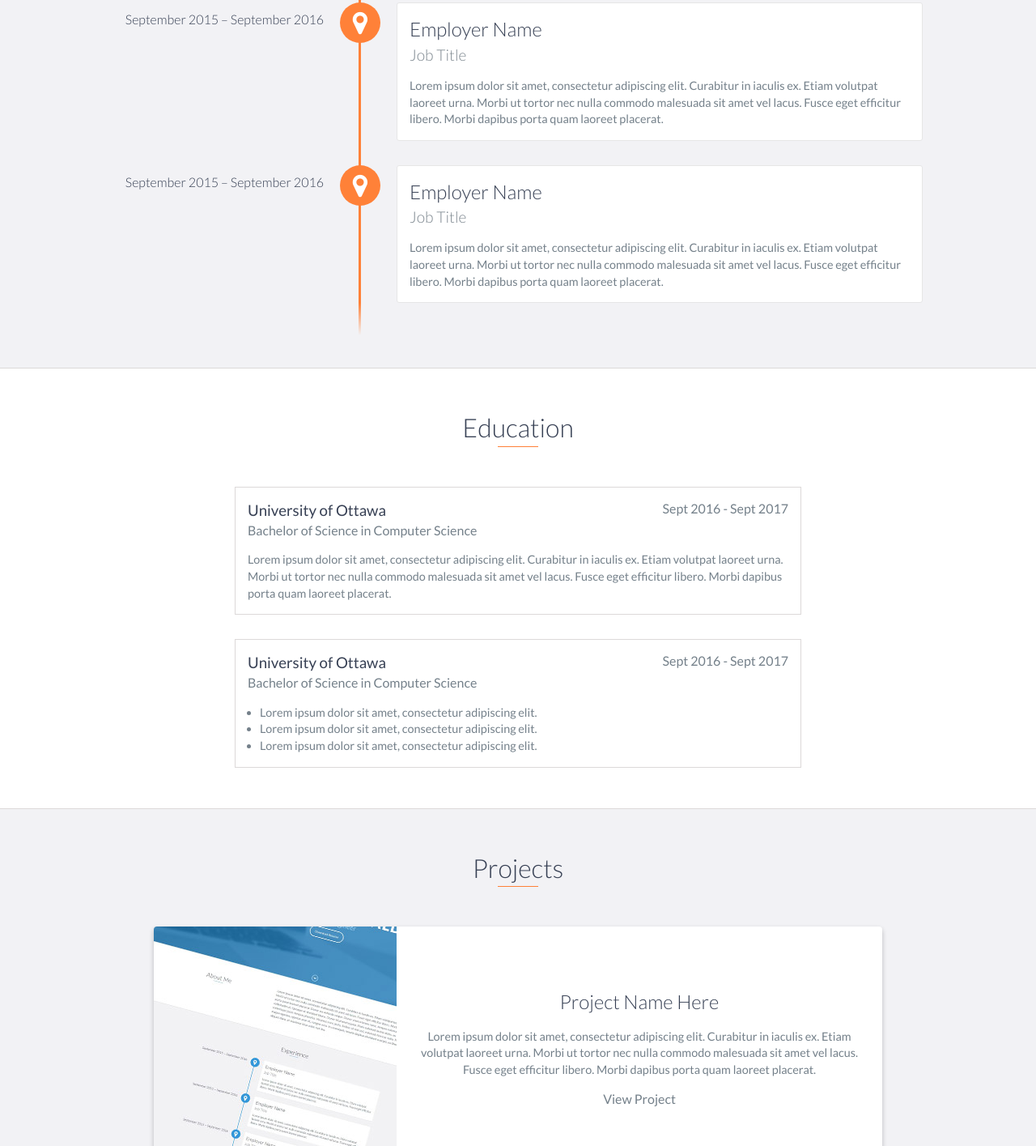
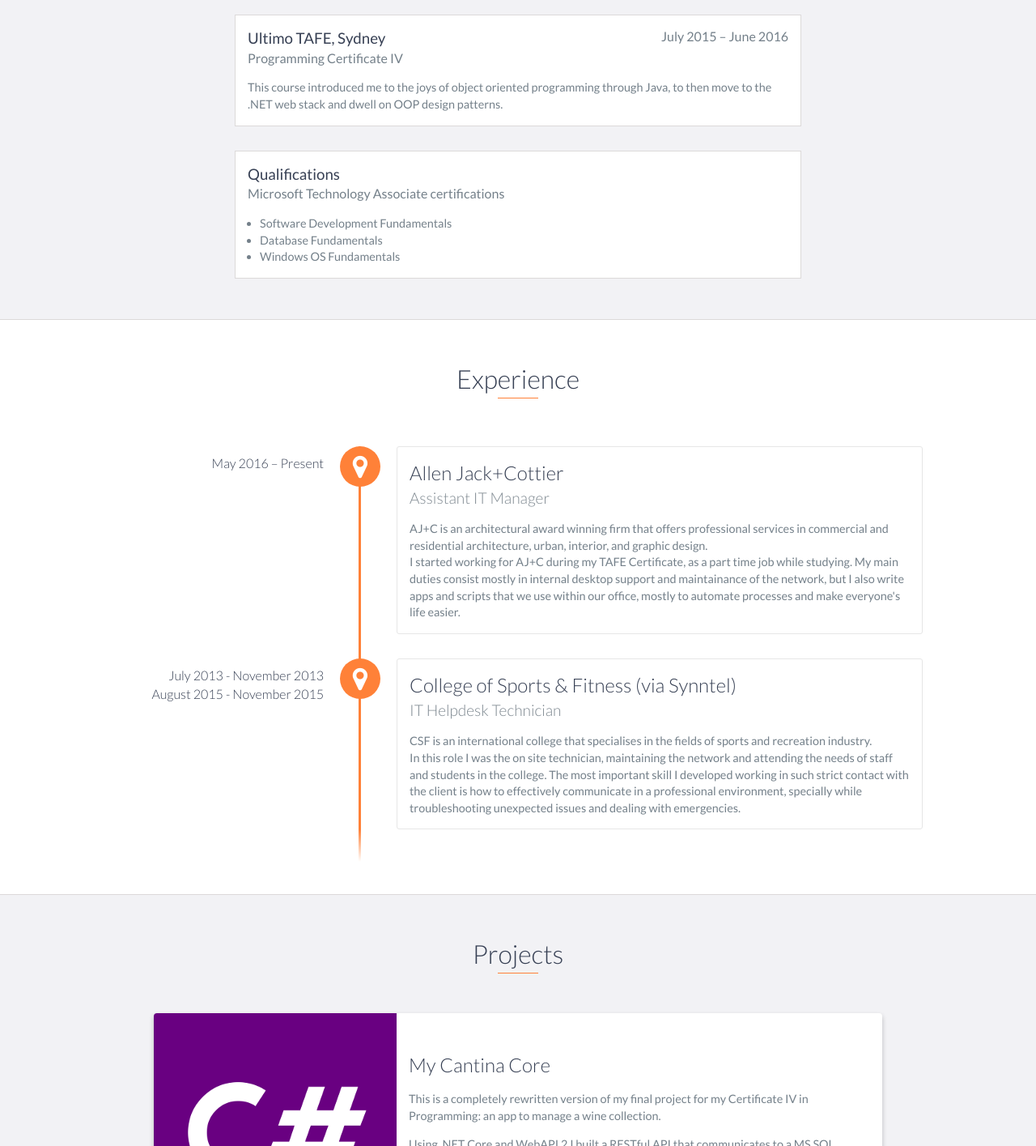
Before and after one commit to vitorussomoliterni/vitorussomoliterni.github.io, a website: page index.html in a window 1280 px wide. Shown: the part 1385-2800 px from the top of the page at 81% size. Drawn offline with nearby package versions, Linux system fonts and the light colour scheme.

Commit message:
Added content

```diff
--- a/index.html
+++ b/index.html
@@ -27,10 +27,10 @@
                 <a href="#about">About</a>
             </li>
             <li>
-                <a href="#experience">Experience</a>
+                <a href="#education">Education</a>
             </li>
             <li>
-                <a href="#education">Education</a>
+                <a href="#experience">Experience</a>
             </li>
             <li>
                 <a href="#projects">Projects</a>
@@ -74,78 +74,65 @@
                     <h2 class="heading">About Me</h2>
                 </div>
                 <div class="col-md-8">
-                    <p>
-                        Lorem ipsum dolor sit amet, consectetur adipiscing elit. Curabitur in iaculis ex. Etiam volutpat laoreet urna. Morbi ut tortor nec nulla commodo malesuada sit amet vel lacus. Fusce eget efficitur libero. Morbi dapibus porta quam laoreet placerat. Donec
-                        eu vehicula neque. Donec viverra lorem nunc, tempus euismod eros sollicitudin ut. Quisque et tincidunt libero. Donec id pharetra justo. Proin euismod lacinia dolor, eu scelerisque justo tempus pharetra. Vivamus nunc justo, finibus
-                        ut nisl sed, euismod rhoncus nulla. Proin sed magna egestas, egestas ante et, congue eros. In consequat, mauris dapibus tincidunt suscipit, ex libero aliquet diam, at maximus risus enim non leo.
-                    </p>
+                    <p>Part time Assistant IT Manager, full time excited about programming, open source, and challenges.</p>
+                    <p>Since I was a kid I've been fascinated with computers and technology, and from my first Commodore 64 to this day I kept my sense of wonder every time I face new challenges.</p>
+                    <p>In the last few years I went into web development and found once again that exciting feeling of discovery that fuels my curiosity.</p>
                 </div>
             </div>
         </div>
     </div>
     <!-- End #about -->
 
-    <div id="experience" class="background-alt">
-        <h2 class="heading">Experience</h2>
-        <div id="experience-timeline">
-            <div data-date="September 2015 – September 2016">
-                <h3>Employer Name</h3>
-                <h4>Job Title</h4>
-                <p>
-                    Lorem ipsum dolor sit amet, consectetur adipiscing elit. Curabitur in iaculis ex. Etiam volutpat laoreet urna. Morbi ut tortor nec nulla commodo malesuada sit amet vel lacus. Fusce eget efficitur libero. Morbi dapibus porta quam laoreet placerat.
-                </p>
-            </div>
-
-            <div data-date="September 2015 – September 2016">
-                <h3>Employer Name</h3>
-                <h4>Job Title</h4>
-                <p>
-                    Lorem ipsum dolor sit amet, consectetur adipiscing elit. Curabitur in iaculis ex. Etiam volutpat laoreet urna. Morbi ut tortor nec nulla commodo malesuada sit amet vel lacus. Fusce eget efficitur libero. Morbi dapibus porta quam laoreet placerat.
-                </p>
-            </div>
-
-            <div data-date="September 2015 – September 2016">
-                <h3>Employer Name</h3>
-                <h4>Job Title</h4>
-                <p>
-                    Lorem ipsum dolor sit amet, consectetur adipiscing elit. Curabitur in iaculis ex. Etiam volutpat laoreet urna. Morbi ut tortor nec nulla commodo malesuada sit amet vel lacus. Fusce eget efficitur libero. Morbi dapibus porta quam laoreet placerat.
-                </p>
-            </div>
-        </div>
-    </div>
-    <!-- End #experience -->
-
-    <div id="education">
+    <div id="education" class="background-alt">
         <h2 class="heading">Education</h2>
         <div class="education-block">
-            <h3>University of Ottawa</h3>
-            <span class="education-date">Sept 2016 - Sept 2017</span>
-            <h4>Bachelor of Science in Computer Science</h4>
-            <p>
-                Lorem ipsum dolor sit amet, consectetur adipiscing elit. Curabitur in iaculis ex. Etiam volutpat laoreet urna. Morbi ut tortor nec nulla commodo malesuada sit amet vel lacus. Fusce eget efficitur libero. Morbi dapibus porta quam laoreet placerat.
-            </p>
+            <h3>Ultimo TAFE, Sydney</h3>
+            <span class="education-date">July 2016 – December 2016</span>
+            <h4>System Analysis & Design Diploma</h4>
+            <p>Having done most of the theory during the Certificate IV, the diploma was focused more of getting accostumed to working in a team with other devs, and so my collegues and I worked in a simulated work environment to design and develop a Course Enquiry System for the TAFE institute.</p>
+            <p>Not only I honed my technical skills building a complex web app, but I also experienced what it means to coordinate your work with other people, had a taste of my first Agile and Scrum environment, had my fair share of butting heads with my team mates, and what it feels to run against the waves to deliver a product in time.</p>
         </div>
         <!-- End .education-block -->
 
         <div class="education-block">
-            <h3>University of Ottawa</h3>
-            <span class="education-date">Sept 2016 - Sept 2017</span>
-            <h4>Bachelor of Science in Computer Science</h4>
+            <h3>Ultimo TAFE, Sydney</h3>
+            <span class="education-date">July 2015 – June 2016</span>
+            <h4>Programming Certificate IV</h4>
+            <p>This course introduced me to the joys of object oriented programming through Java, to then move to the .NET web stack and dwell on OOP design patterns.</p>
+        </div>
+
+        <div class="education-block">
+            <h3>Qualifications</h3>
+            <h4>Microsoft Technology Associate certifications</h4>
             <ul>
-                <li>
-                    Lorem ipsum dolor sit amet, consectetur adipiscing elit.
-                </li>
-                <li>
-                    Lorem ipsum dolor sit amet, consectetur adipiscing elit.
-                </li>
-                <li>
-                    Lorem ipsum dolor sit amet, consectetur adipiscing elit.
-                </li>
+                <li>Software Development Fundamentals</li>
+                <li>Database Fundamentals</li>
+                <li>Windows OS Fundamentals</li>
             </ul>
         </div>
         <!-- End .education-block -->
     </div>
     <!-- End #education -->
+
+    <div id="experience">
+        <h2 class="heading">Experience</h2>
+        <div id="experience-timeline">
+            <div data-date="May 2016 – Present">
+                <h3>Allen Jack+Cottier</h3>
+                <h4>Assistant IT Manager</h4>
+                <p>AJ+C is an architectural award winning firm that offers professional services in commercial and residential architecture, urban, interior, and graphic design.</p>
+                <p>I started working for AJ+C during my TAFE Certificate, as a part time job while studying. My main duties consist mostly in internal desktop support and maintainance of the network, but I also write apps and scripts that we use within our office, mostly to automate processes and make everyone's life easier.
+            </div>
+
+            <div data-date="July 2013 - November 2013 <br /> August 2015 - November 2015">
+                <h3>College of Sports & Fitness (via Synntel)</h3>
+                <h4>IT Helpdesk Technician</h4>
+                <p>CSF is an international college that specialises in the fields of sports and recreation industry.</p>
+                <p>In this role I was the on site technician, maintaining the network and attending the needs of staff and students in the college. The most important skill I developed working in such strict contact with the client is how to effectively communicate in a professional environment, specially while troubleshooting unexpected issues and dealing with emergencies.</p>
+            </div>
+        </div>
+    </div>
+    <!-- End #experience -->
 
     <div id="projects" class="background-alt">
         <h2 class="heading">Projects</h2>
@@ -153,15 +140,14 @@
             <div class="row">
                 <div class="project shadow-large">
                     <div class="project-image">
-                        <img src="images/project.jpg" />
+                        <img src="images/csharp.png" />
                     </div>
                     <!-- End .project-image -->
                     <div class="project-info">
-                        <h3>Project Name Here</h3>
-                        <p>
-                            Lorem ipsum dolor sit amet, consectetur adipiscing elit. Curabitur in iaculis ex. Etiam volutpat laoreet urna. Morbi ut tortor nec nulla commodo malesuada sit amet vel lacus. Fusce eget efficitur libero. Morbi dapibus porta quam laoreet placerat.
-                        </p>
-                        <a href="#">View Project</a>
+                        <h3>My Cantina Core</h3>
+                        <p>This is a completely rewritten version of my final project for my Certificate IV in Programming: an app to manage a wine collection.</p>
+                        <p>Using .NET Core and WebAPI 2 I built a RESTful API that communicates to a MS SQL database through Entity Framework Core. I'm working to add a front end layer on top of it, using one of those cool JavaScript frameworks.</p>
+                        <a href="https://github.com/vitorussomoliterni/my-cantina-core">View Project Code</a>
                     </div>
                     <!-- End .project-info -->
                 </div>
@@ -169,15 +155,13 @@
 
                 <div class="project shadow-large">
                     <div class="project-image">
-                        <img src="images/project.jpg" />
+                        <img src="images/csharp.png" />
                     </div>
                     <!-- End .project-image -->
                     <div class="project-info">
-                        <h3>Project Name Here</h3>
-                        <p>
-                            Lorem ipsum dolor sit amet, consectetur adipiscing elit. Curabitur in iaculis ex. Etiam volutpat laoreet urna. Morbi ut tortor nec nulla commodo malesuada sit amet vel lacus. Fusce eget efficitur libero. Morbi dapibus porta quam laoreet placerat.
-                        </p>
-                        <a href="#">View Project</a>
+                        <h3>Course Enquiry System</h3>
+                        <p>This was the group project I worked on during my Diploma at TAFE: a fully functional web app to manage courses, enquiries, and interaction between prospect students and TAFE staff.</p>
+                        <p>I worked mostly on the back end, built with .NET Core, Entity Framework Core, MS SQL, MVC Core, designing a few of the core functionalities (creating new courses, their revisions, and the approval process to their publication).</p>
                     </div>
                     <!-- End .project-info -->
                 </div>
@@ -221,5 +205,4 @@
     <script src="https://ajax.googleapis.com/ajax/libs/jquery/1.12.4/jquery.min.js"></script>
     <script src="js/scripts.min.js"></script>
 </body>
-
 </html>
--- a/scss/styles.scss
+++ b/scss/styles.scss
@@ -573,6 +573,7 @@
     max-width: 700px;
     margin: 0 auto 30px auto;
     padding: 15px;
+    background: #fff;
     border: 1px solid $border;
     text-align: left;
 
@@ -624,6 +625,7 @@
 }
 
 .project {
+    text-align: left;
     position: relative;
     max-width: 900px;
     margin: 0 auto 30px auto;
@@ -657,7 +659,7 @@
     }
 
     a {
-        color: $text;
+        color: lighten($base-color, 10%);
     }
 }
 
```
Also changed, not shown: css/styles.css, images/csharp.png (added), images/project.jpg (deleted).
